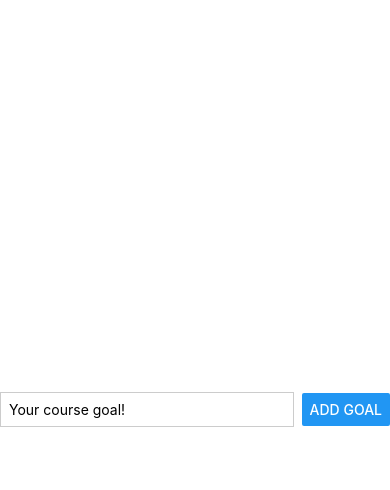
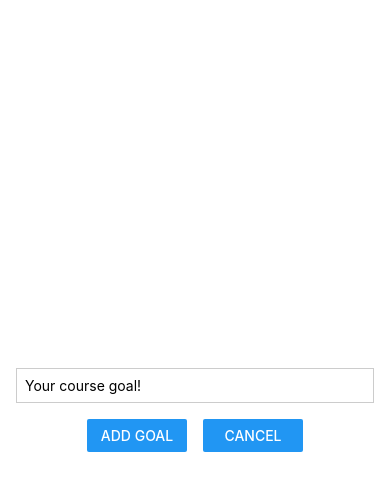
Before and after one commit to hamdan/ReactNative, a React Native app: screen / in a window 390 px wide. Both pictures are taken after a click on the button "ADD MODAL". Shown: the top 490 px of the page. Built offline with nearby package versions, Linux system fonts and the light colour scheme.

Commit message:
open close Modal

```diff
--- a/App.js
+++ b/App.js
@@ -11,24 +11,33 @@ export default function App() {
     setModalIsVisible(true);
   }
 
+  function endAddGoalHandler() {
+    setModalIsVisible(false);
+  }
+
   function addGoalHandler(enteredGoalText) {
     setCourseGoals((currentCourseGoals) => [
       ...currentCourseGoals,
       { text: enteredGoalText, id: Math.random().toString() },
     ]);
+    endAddGoalHandler();
   }
 
   function deleteGoalHandler(id) {
     setCourseGoals((currentCourseGoals) => {
       return currentCourseGoals.filter((goal) => goal.id !== id);
     });
-    console.log("Delete Item");
   }
+
   return (
     <View style={styles.appContainer}>
       <Button title="Add Modal" color="#5e0acc" onPress={startAddGoalHandler} />
       {modalIsVisible && (
-        <GoalInput visiable={modalIsVisible} onAddGoal={addGoalHandler} />
+        <GoalInput
+          visiable={modalIsVisible}
+          onAddGoal={addGoalHandler}
+          onCanel={endAddGoalHandler}
+        />
       )}
       <View style={styles.goalsContainer} r>
         <FlatList
--- a/components/GoalInput.js
+++ b/components/GoalInput.js
@@ -21,7 +21,16 @@ function GoalInput(props) {
           onChangeText={goalInputHandler}
           value={enteredGoalText}
         />
-        <Button title="Add Goal" onPress={addGoalHandler} />
+
+        <View style={styles.buttonContainner}>
+          <View style={styles.button}>
+            <Button title="Add Goal" onPress={addGoalHandler} />
+          </View>
+
+          <View style={styles.button}>
+            <Button title="Cancel" onPress={props.onCanel} />
+          </View>
+        </View>
       </View>
     </Modal>
   );
@@ -32,18 +41,25 @@ export default GoalInput;
 const styles = StyleSheet.create({
   inputContainer: {
     flex: 1,
-    flexDirection: "row",
-    justifyContent: "space-between",
+    justifyContent: "center",
     alignItems: "center",
     marginBottom: 24,
+    padding: 16,
     borderBottomWidth: 1,
     borderBottomColor: "#cccccc",
   },
   textInput: {
     borderWidth: 1,
     borderColor: "#cccccc",
-    width: "80%",
-    marginRight: 8,
+    width: "100%",
     padding: 8,
   },
+  buttonContainner: {
+    flexDirection: "row",
+    marginTop: 16,
+  },
+  button: {
+    width: 100,
+    marginHorizontal: 8,
+  },
 });
```
